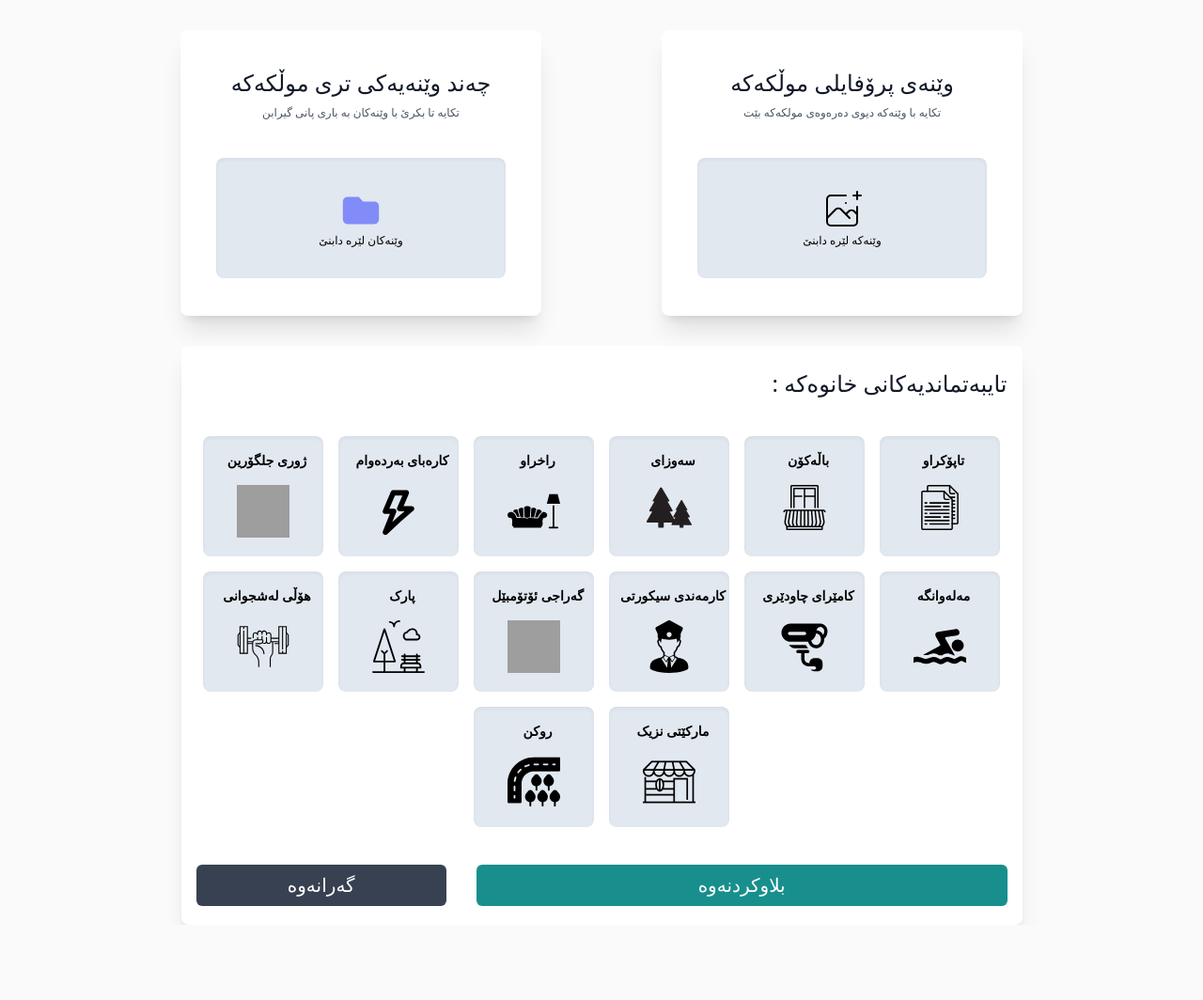
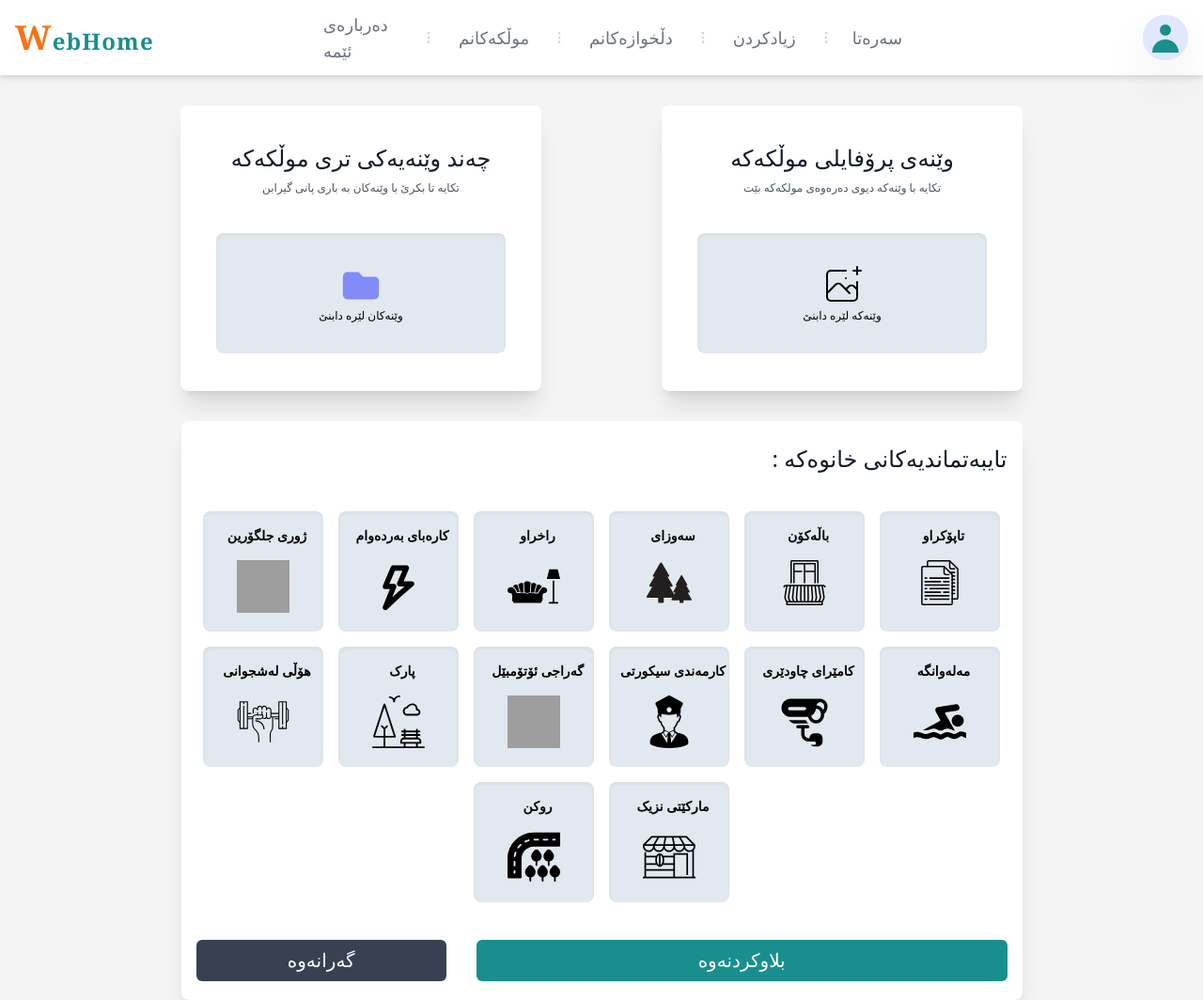
Before and after one commit to Edris-dosky/Web-Home, a PHP site: page /form2.php in a window 1280 px wide. Shown: the whole page at 94% size. Before the commit the page ends 984 px from the top, so only its background shows below. Run offline with PHP 8.4, Linux system fonts and the light colour scheme; the visitor is signed in with stand-in values (Sample User, id 1); data that the repository does not hold is empty; style sheets or scripts are compiled from the project's sources; grey boxes are pictures that could not be loaded.

Commit message:
include form2 to my project

```diff
--- a/form2.php
+++ b/form2.php
@@ -1,13 +1,7 @@
-<!DOCTYPE html>
-<html lang="en">
-<head>
-    <meta charset="UTF-8">
-    <meta http-equiv="X-UA-Compatible" content="IE=edge">
-    <meta name="viewport" content="width=device-width, initial-scale=1.0">
-    <link rel="stylesheet" href="/Web-Home\admin\assets\css\output.css">
-    <title>Web Home</title>
-</head>
-<body class="font-display bg-zinc-50 w-full" id="body">
+<?php
+include_once('includes/nav.php');
+in(0 ,"redirect.php" );
+?>
     <form class="h-screen container mx-auto font-sans text-gray-900 border-box relative">
         <div class="container mx-auto flex flex-wrap justify-center flex-row-reverse">
         <div class="flex justify-center w-full  sm:max-w-lg">
--- a/includes/nav.php
+++ b/includes/nav.php
@@ -41,7 +41,7 @@ $obj= User::get_one("`tell`='$tell'");
 					<path stroke-linecap="round" stroke-linejoin="round" stroke-width="2" d="M12 5v0m0 7v0m0 7v0m0-13a1 1 0 110-2 1 1 0 010 2zm0 7a1 1 0 110-2 1 1 0 010 2zm0 7a1 1 0 110-2 1 1 0 010 2z" />
 				</svg>
 			</li>
-			<li><a class="text-lg text-gray-500 hover:text-[#188F8D] hover:font-bold " href="test.html">دڵخوازەکانم</a></li>
+			<li><a class="text-lg text-gray-500 hover:text-[#188F8D] hover:font-bold " href="">دڵخوازەکانم</a></li>
 			<li class="text-gray-300">
 				<svg xmlns="http://www.w3.org/2000/svg" fill="none" stroke="currentColor" class="w-4 h-4 current-fill" viewBox="0 0 24 24">
 					<path stroke-linecap="round" stroke-linejoin="round" stroke-width="2" d="M12 5v0m0 7v0m0 7v0m0-13a1 1 0 110-2 1 1 0 010 2zm0 7a1 1 0 110-2 1 1 0 010 2zm0 7a1 1 0 110-2 1 1 0 010 2z" />
@@ -53,7 +53,7 @@ $obj= User::get_one("`tell`='$tell'");
 					<path stroke-linecap="round" stroke-linejoin="round" stroke-width="2" d="M12 5v0m0 7v0m0 7v0m0-13a1 1 0 110-2 1 1 0 010 2zm0 7a1 1 0 110-2 1 1 0 010 2zm0 7a1 1 0 110-2 1 1 0 010 2z" />
 				</svg>
 			</li>
-			<li><a class="text-lg text-gray-500 hover:text-[#188F8D] hover:font-bold " href="add_photo.php">دەربارەی ئێمە</a></li>
+			<li><a class="text-lg text-gray-500 hover:text-[#188F8D] hover:font-bold " href="form2.php">دەربارەی ئێمە</a></li>
 		</ul>
 		<?php if(!$session->get_logged_in()){?>
 		<a class="hidden lg:inline-block lg:ml-auto lg:mr-3 py-2 px-6 bg-gray-100 hover:bg-gray-200 text-sm text-gray-900 font-bold  rounded-xl transition duration-200" href="login.php">چونەژوەوە</a>
```
